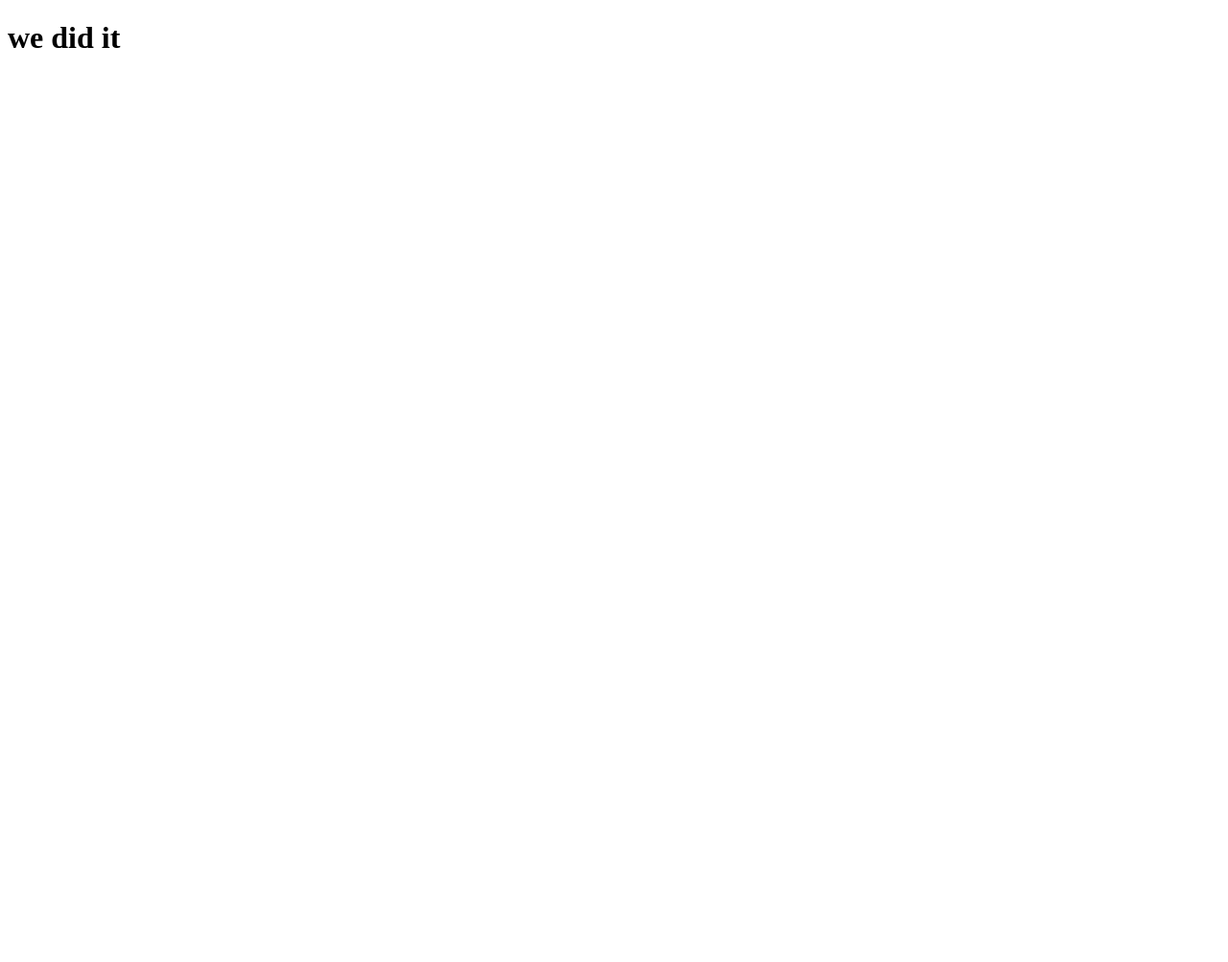
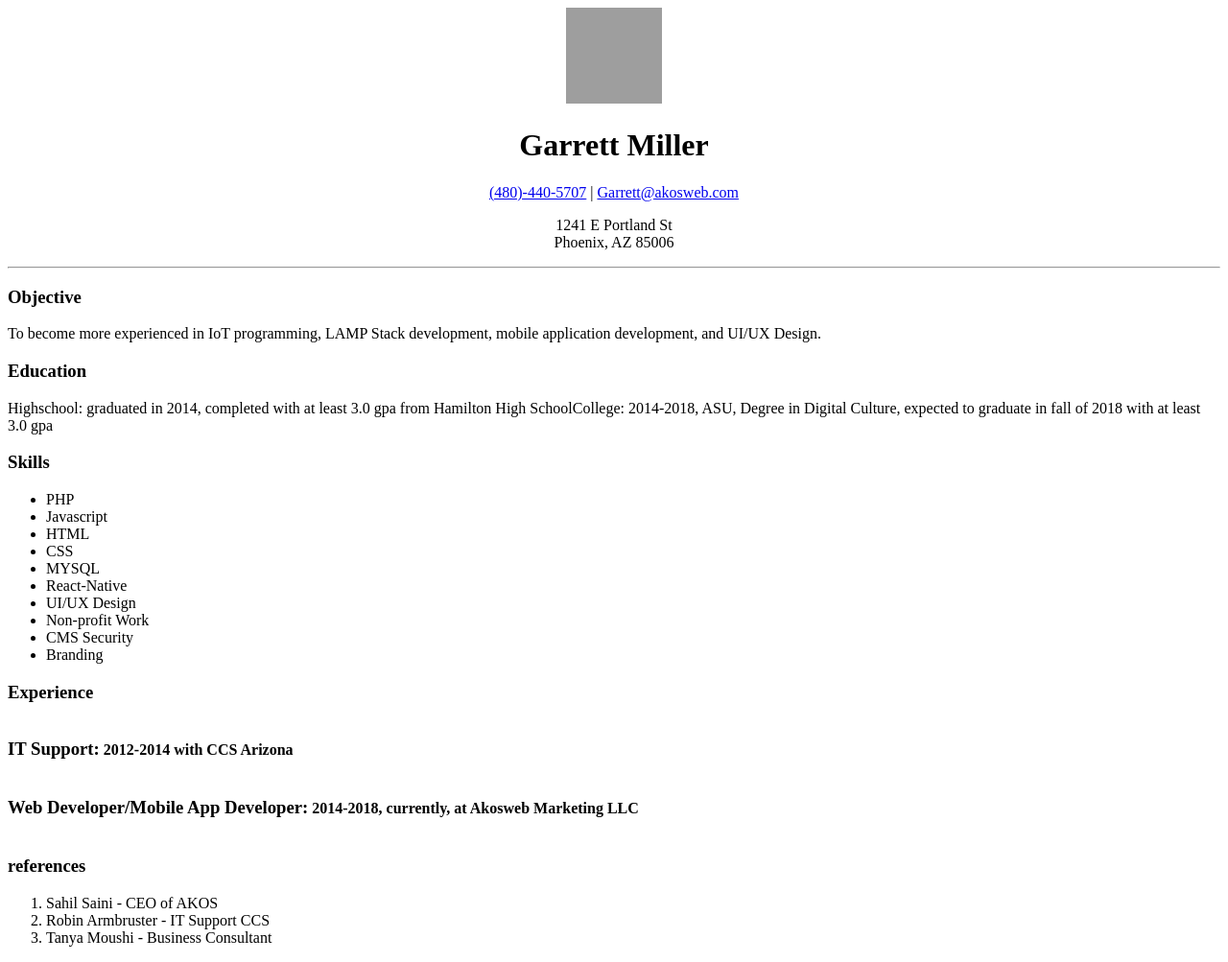
Before and after one commit to Myxmatch/AME2202018ASUB, a plain HTML site: page index.html in a window 1280 px wide. Shown: the whole page at 96% size. Before the commit the page ends 800 px from the top, so only its background shows below. Drawn offline with Linux system fonts and the light colour scheme; grey boxes are pictures that could not be loaded.

Commit message:
added resume info to index.html file

```diff
--- a/index.html
+++ b/index.html
@@ -2,9 +2,72 @@
 <html lang="en">
 <head>
     <meta charset="UTF-8">
-    <title>AME 220 - Garrett Miller</title>
+    <title>My Resume</title>
+    <style>
+        .alignCenter {
+            margin: 0 auto;
+            display: block;
+            text-align: center
+        }
+        .garrettPicture {
+            height: 100px;
+            width: 100px;
+        }
+        .contactInfo {
+            display: inline-block;
+        }
+        .alignInline h3, .alignInline h4 {
+            display: inline-block;
+        }
+    </style>
 </head>
 <body>
-<h1>we did it</h1>
+    <div class="alignCenter">
+        <img src="https://scontent-lax3-2.xx.fbcdn.net/v/t31.0-8/19388648_10213913731020725_304028824154656223_o.jpg?oh=1341b303f55083952612e4e1332fbda7&oe=5AF25D87"
+        alt="Garrett Miller" title="Garrett Miller" class="garrettPicture"/>
+        <h1>Garrett Miller</h1>
+        <div class="contactInfo">
+            <a href="tel:+14804405707" title="Contact Garrett Miller by Phone" alt="Contact Garrett Miller by Phone">(480)-440-5707</a> | <a href="mailto:Garrett@akosweb.com" title="Contact Garrett Miller by Email" alt="Contact Garrett Miller by Email">Garrett@akosweb.com</a>
+        </div>
+        <p>1241 E Portland St<br/>Phoenix, AZ 85006</p>
+    </div>
+    <hr/>
+    <div>
+        <h3>Objective</h3>
+        <p>To become more experienced in IoT programming, LAMP Stack development, mobile application development, and UI/UX Design.</p>
+        <h3>Education</h3>
+        <table>
+            <tr>Highschool: graduated in 2014, completed with at least 3.0 gpa from Hamilton High School</tr>
+            <tr>College: 2014-2018, ASU, Degree in Digital Culture, expected to graduate in fall of 2018 with at least 3.0 gpa</tr>
+        </table>
+        <h3>Skills</h3>
+        <ul>
+            <li>PHP</li>
+            <li>Javascript</li>
+            <li>HTML</li>
+            <li>CSS</li>
+            <li>MYSQL</li>
+            <li>React-Native</li>
+            <li>UI/UX Design</li>
+            <li>Non-profit Work</li>
+            <li>CMS Security</li>
+            <li>Branding</li>
+        </ul>
+        <h3>Experience</h3>
+        <div class="alignInline">
+            <h3>IT Support: </h3>
+            <h4>2012-2014 with CCS Arizona</h4>
+        </div>
+        <div class="alignInline">
+            <h3>Web Developer/Mobile App Developer: </h3>
+            <h4>2014-2018, currently, at Akosweb Marketing LLC</h4>
+        </div>
+        <h3>references</h3>
+            <ol>
+                <li>Sahil Saini - CEO of AKOS</li>
+                <li>Robin Armbruster - IT Support CCS</li>
+                <li>Tanya Moushi - Business Consultant</li>
+            </ol>
+    </div>
 </body>
 </html>
```
